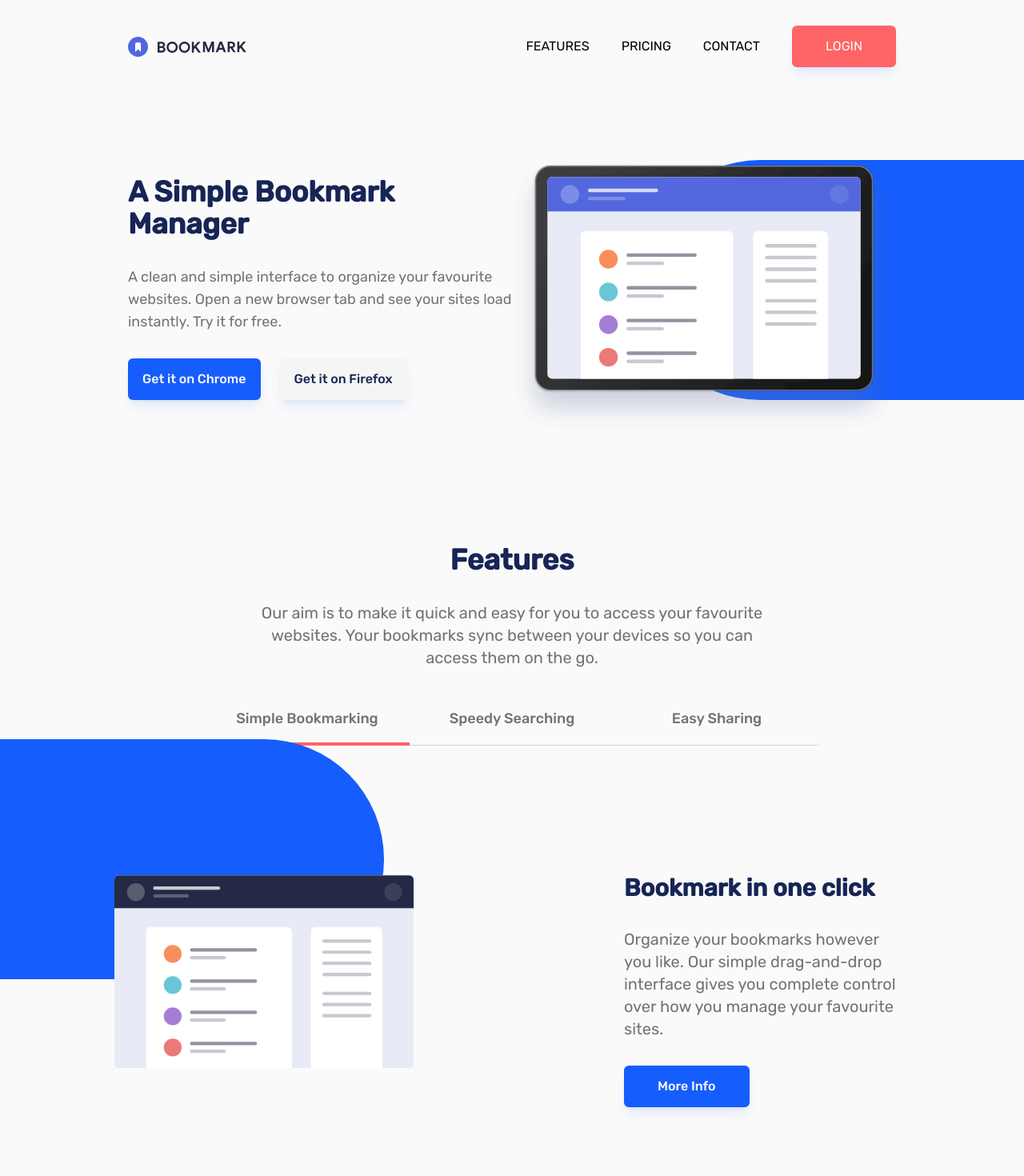
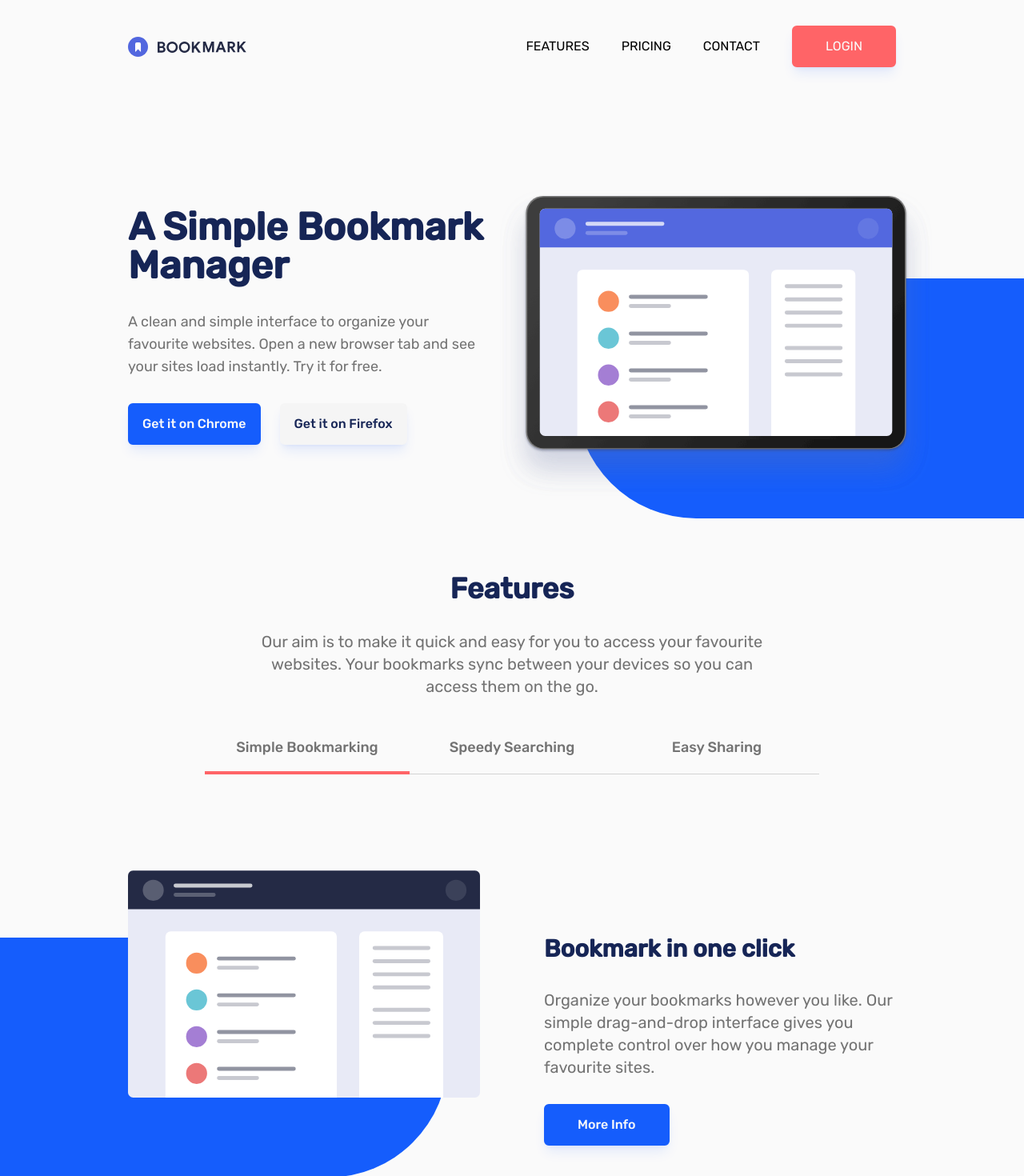
Before and after one commit to ArnoldMajor/bookmark-landing-page-master, a Next.js app: page / in a window 1280 px wide. Shown: the top 1470 px of the page at 80% size. Built offline with nearby package versions, Linux system fonts and the light colour scheme.

Commit message:
Desktop Responsiveness --complete

```diff
--- a/components/features-slider.tsx
+++ b/components/features-slider.tsx
@@ -12,12 +12,12 @@ export default function FeaturesSlider() {
 
     return (
         <div>
-            <ul className="px-5 lg:px-40 flex flex-col lg:flex-row justify-center list-none mb-20 2xl:mb-30">
+            <ul className="px-5 lg:px-40 flex flex-col lg:flex-row justify-center list-none mb-20 lg:mb-30 xl:mb-50">
                 {FeaturesMenu.map((menuItem, index) => (
                     <li key={index} className={`flex-1 first:border-t-1 lg:first:border-t-0 text-center text-lg text-neutral-500 font-medium border-b-1 border-neutral-300
                                                 ${activeMenuItem === menuItem ? 'xl:border-b-4 xl:border-red-400' : ''}`}>
                         <button onClick={() => setActiveMenuItem(menuItem)}
-                            className={`cursor-pointer py-4 w-52 lg:w-64
+                            className={`cursor-pointer py-4 w-52 lg:w-64 hover:text-red-400
                             ${activeMenuItem === menuItem ? 'border-b-4 border-red-400 xl:border-b-0 xl:border-none' : ''}`}>
                             {menuItem}
                         </button>
@@ -30,7 +30,7 @@ export default function FeaturesSlider() {
                         {activeMenuItem === cardItem.menuItem ?
                             <>
                                 <div className={`flex flex-1 justify-center xl-${activeMenuItem === 'Simple Bookmarking' ? 'justify-start' : 'justify-center'} overflow-visible relative
-                                xl:mr-50 mb-65`}>
+                                 mb-65`}>
                                     <Image
                                         key={cardItem.menuItem}
                                         src={cardItem.img}
@@ -38,18 +38,18 @@ export default function FeaturesSlider() {
                                         width={imageWidth}
                                         height={imageHeight}
                                         className={`absolute ${activeMenuItem === 'Simple Bookmarking'
-                                            ? 'scale-90 sm:scale-80 lg:scale-110 sm:-bottom-65 lg:-bottom-50'
-                                            : '-bottom-70 lg:-bottom-60 scale-80 lg:scale-100'}
+                                            ? 'scale-90 sm:scale-80 lg:scale-110 xl:scale-100 sm:-bottom-65 lg:-bottom-50'
+                                            : '-bottom-70 lg:-bottom-60 scale-80 lg:scale-100 xl:left-15'}
                                               2xl:scale-110 z-10`}
                                     />
                                     <div
                                         className="absolute z-5 w-300 bg-blue-600 rounded-r-full
-                                        -bottom-68 xl:-bottom-25
-                                        -left-220
+                                        -bottom-68 xl:-bottom-75
+                                        -left-220 xl:-left-200
                                         h-55 xl:h-75 " />
                                 </div>
                                 <div className="flex-1 flex-col lg:pl-20 items-center justify-center
-                                text-center lg:text-left pr-0 mt-15 lg:mt-20">
+                                text-center lg:text-left pr-0 mt-15 lg:mt-0">
                                     <h2 className="font-semibold text-2xl sm:text-4xl lg:text-3xl text-blue-950 mb-8">{cardItem.title}</h2>
                                     <p className="text-lg sm:text-xl text-neutral-500 mb-8">{cardItem.paragraph}</p>
                                     <div className="hidden lg:flex">
--- a/components/sections/hero.tsx
+++ b/components/sections/hero.tsx
@@ -5,18 +5,18 @@ import Image from "next/image"
 
 export default function Hero() {
     return (
-        <div className="px-5 sm:px-20 xl:px-40 2xl:px-80 pt-25 sm:pt-35 md:pt-50">
+        <div className="px-5 sm:px-20 xl:px-40 2xl:px-80 pt-25 sm:pt-35 md:pt-50 xl:pt-65">
             {HeroCopy.map((item, index) => (
                 <div key={index} className="flex flex-col-reverse lg:flex-row pb-40 items-center">
-                    <div className="flex-1 flex-col text-center lg:text-left items-center justify-center">
-                        <h1 className="font-bold text-3xl sm:text-5xl lg:text-4xl text-blue-950 mb-8">{item.heading}</h1>
+                    <div className="flex-1 flex-col text-center lg:text-left items-center justify-center xl:pr-15">
+                        <h1 className="font-bold text-3xl sm:text-5xl lg:text-4xl xl:text-5xl text-blue-950 mb-8">{item.heading}</h1>
                         <p className="text-lg text-neutral-500 mb-8">{item.paragraph}</p>
                         <div className="flex flex-row space-x-6 justify-center lg:justify-start">
                             <Button paddingX="px-4" btnClasses="font-medium" btnColor="bg-blue-600" btnBorder="border-blue-600" btnBorderHover="hover:border-blue-600" textColorHover="hover:text-blue-600" btnLabel={item.btnPrimary} />
                             <Button paddingX="px-4" btnClasses="font-medium" btnColor="bg-neutral-100" textColor="text-blue-950" btnBorder="border-neutral-100" btnBorderHover="hover:border-blue-950" btnLabel={item.btnSecondary} />
                         </div>
                     </div>
-                    <div className="flex-1 overflow-visible relative pb-50 w-100
+                    <div className="flex-1 overflow-visible relative pb-50 xl:pb-0 w-100
                                     mb-30 sm:mb-50 lg:mb-30">
                         <Image
                             src={'/illustration-hero.svg'}
@@ -24,11 +24,11 @@ export default function Hero() {
                             width={500}
                             height={300}
                             className="absolute z-10
-                            scale-100 sm:scale-120 lg:scale-100 2xl:scale-110"
+                            scale-100 sm:scale-120 lg:scale-100 xl:scale-120 xl:-bottom-60"
                         />
                         <div className="absolute z-5 w-300 bg-blue-600 rounded-l-full
-                        -bottom-20 sm:-bottom-30 xl:-bottom-25
-                        -right-220
+                        -bottom-20 sm:-bottom-30 xl:-bottom-75
+                        -right-220 xl:-right-200
                         h-55 sm:h-65 xl:h-75 ">
                         </div>
                     </div>
```
